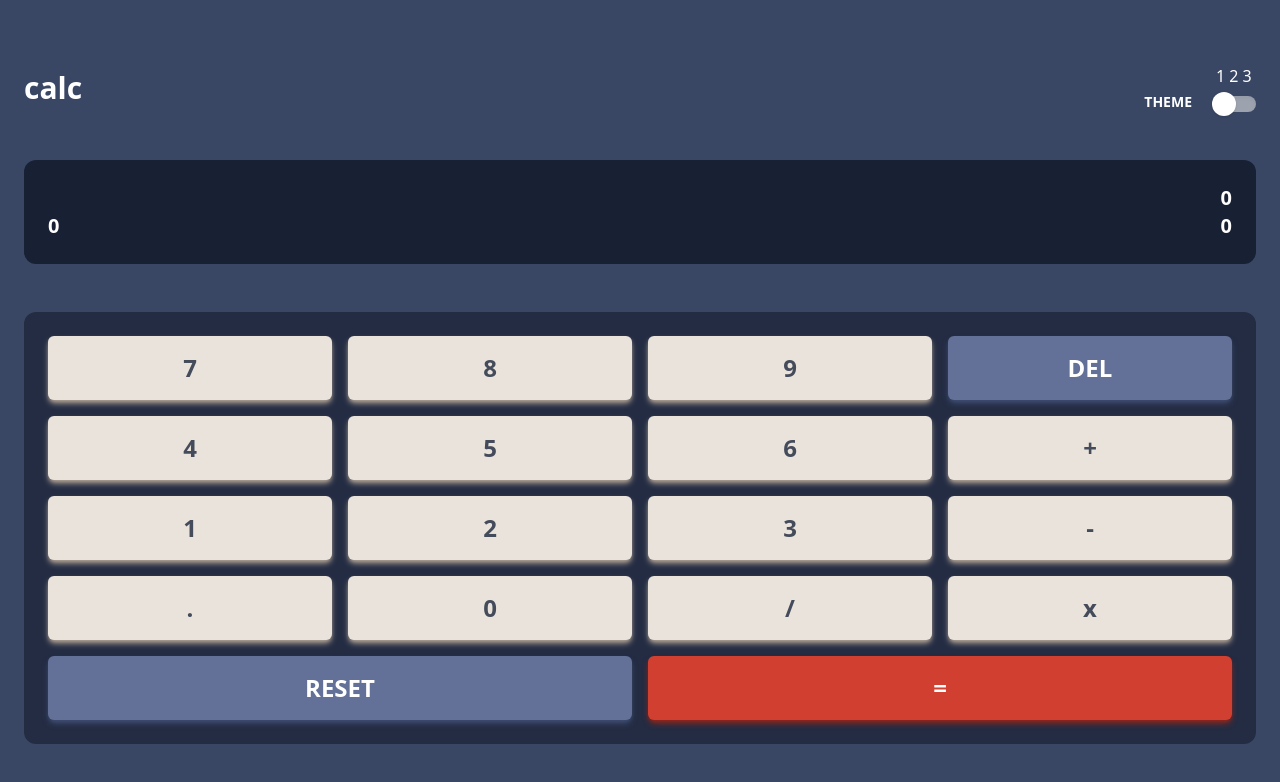
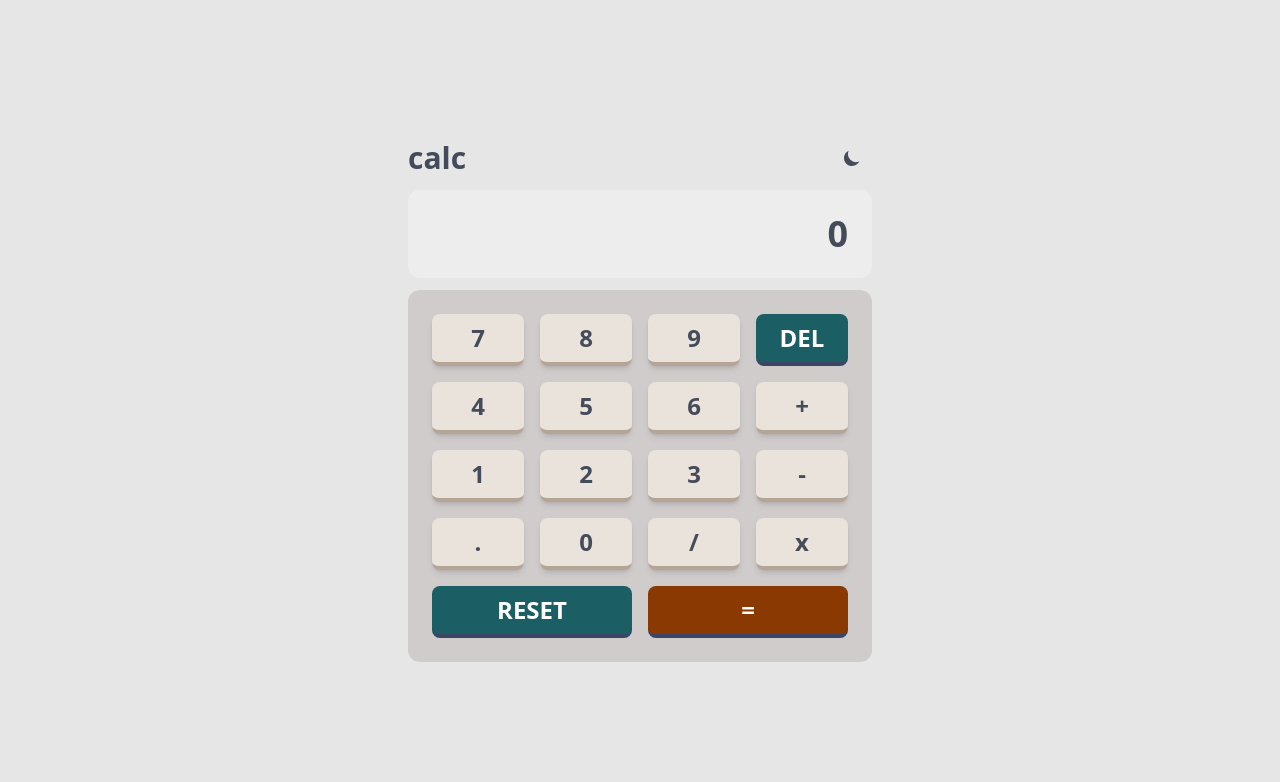
Before and after one commit to ibrahimherith/calculator, a website: page index.html in a window 1280 px wide. Both pictures are taken after a click on the element "RESET". Drawn offline with Linux system fonts and the light colour scheme.

Commit message:
major changes

```diff
--- a/index.html
+++ b/index.html
@@ -8,56 +8,68 @@
     <!--Links-->
     <link rel="stylesheet" href="css/main.css" />
   </head>
-  <body class="bg-MainBackground">
-    <header>
-      <div class="container mx-auto p-6 mt-10 flex justify-between items-center">
-        <!--left side-->
-        <h5 class="text-3xl text-White font-bold">calc</h5>
-        <!--right side-->
-        <div class="flex items-end">
-          <p class="pr-6 text-sm text-white font-bold">THEME</p>
-          <div>
-            <p class="text-White">1 2 3</p>
-            <div class="flex items-center justify-center w-full mt-2">
-              <label for="toogleA" class="flex items-center cursor-pointer">
-                <!-- toggle -->
-                <div class="relative">
-                  <!-- input -->
-                  <input id="toogleA" type="checkbox" class="sr-only" />
-                  <!-- line -->
-                  <div
-                    class="w-10 h-4 bg-gray-400 rounded-full shadow-inner"
-                  ></div>
-                  <!-- dot -->
-                  <div
-                    class="dot absolute w-6 h-6 bg-white rounded-full shadow -left-1 -top-1 transition"
-                  ></div>
-                </div>
-              </label>
-            </div>
+  <body class="bg-LightGray dark:bg-MainBackground">
+    <main
+      class="container mx-auto h-screen p-6 flex justify-center items-center"
+    >
+      <div class="space-y-3 md:w-1/2">
+        <!--header-->
+        <section>
+          <div class="flex justify-between items-center">
+            <!--title-->
+            <h5
+              class="text-3xl text-VeryDarkGrayishBlue dark:text-White font-bold"
+            >
+              calc
+            </h5>
+            <!--theme button-->
+            <button
+              id="theme-toggle"
+              type="button"
+              class="text-VeryDarkGrayishBlue dark:text-White hover:bg-gray-100 dark:hover:bg-gray-700 focus:outline-none focus:ring-4 focus:ring-gray-200 dark:focus:ring-gray-700 rounded-lg text-sm p-2.5"
+            >
+              <svg
+                id="theme-toggle-dark-icon"
+                class="w-5 h-5 hidden"
+                fill="currentColor"
+                viewBox="0 0 20 20"
+                xmlns="http://www.w3.org/2000/svg"
+              >
+                <path
+                  d="M17.293 13.293A8 8 0 016.707 2.707a8.001 8.001 0 1010.586 10.586z"
+                ></path>
+              </svg>
+              <svg
+                id="theme-toggle-light-icon"
+                class="w-5 h-5 hidden"
+                fill="currentColor"
+                viewBox="0 0 20 20"
+                xmlns="http://www.w3.org/2000/svg"
+              >
+                <path
+                  d="M10 2a1 1 0 011 1v1a1 1 0 11-2 0V3a1 1 0 011-1zm4 8a4 4 0 11-8 0 4 4 0 018 0zm-.464 4.95l.707.707a1 1 0 001.414-1.414l-.707-.707a1 1 0 00-1.414 1.414zm2.12-10.607a1 1 0 010 1.414l-.706.707a1 1 0 11-1.414-1.414l.707-.707a1 1 0 011.414 0zM17 11a1 1 0 100-2h-1a1 1 0 100 2h1zm-7 4a1 1 0 011 1v1a1 1 0 11-2 0v-1a1 1 0 011-1zM5.05 6.464A1 1 0 106.465 5.05l-.708-.707a1 1 0 00-1.414 1.414l.707.707zm1.414 8.486l-.707.707a1 1 0 01-1.414-1.414l.707-.707a1 1 0 011.414 1.414zM4 11a1 1 0 100-2H3a1 1 0 000 2h1z"
+                  fill-rule="evenodd"
+                  clip-rule="evenodd"
+                ></path>
+              </svg>
+            </button>
           </div>
-        </div>
-      </div>
-    </header>
-    <main>
-      <!--screen-->
-      <section>
-        <div class="container mx-auto p-6">
+        </section>
+        <!--screen-->
+        <section>
           <div
-            class="p-6 w-full rounded-xl flex flex-col items-end bg-ScreenBackground text-xl text-White font-bold"
+            class="p-6 flex flex-col items-end rounded-xl text-4xl text-VeryDarkGrayishBlue dark:text-White font-bold bg-VeryLightGray dark:bg-ScreenBackground"
           >
-            <div class="display-1">0</div>
             <div class="flex justify-between w-full">
-              <div class="temp-result">0</div>
+              <div class="display-1"></div>
               <div class="display-2">0</div>
             </div>
           </div>
-        </div>
-      </section>
-      <section>
-        <div class="container mx-auto p-6">
+        </section>
+        <!--buttons-->
+        <section>
           <div
-            class="all-buttons p-6 w-full rounded-xl text-VeryDarkGrayishBlue text-center text-2xl font-bold bg-KeypadBackground grid grid-cols-4 gap-4"
+            class="all-buttons p-6 rounded-xl text-VeryDarkGrayishBlue text-center text-2xl font-bold bg-GrayishRed dark:bg-KeypadBackground grid grid-cols-4 gap-4"
           >
             <div class="button number btn-primary">7</div>
             <div class="button number btn-primary">8</div>
@@ -86,8 +98,8 @@
             </div>
             <div class="button equal btn-tertiary col-span-2 text-White">=</div>
           </div>
-        </div>
-      </section>
+        </section>
+      </div>
     </main>
 
     <script src="js/app.js"></script>
--- a/input.css
+++ b/input.css
@@ -12,14 +12,14 @@ input:checked ~ .dot {
 /*Buttons*/
 @layer components {
     .btn-primary {
-        @apply p-4 bg-LightGrayishOrange shadow-md shadow-GrayishOrange cursor-pointer rounded-md;
+        @apply p-2 bg-LightGrayishOrange shadow-md border-b-4 border-GrayishOrange cursor-pointer rounded-lg hover:bg-White;
     }
 
     .btn-secondary {
-        @apply p-4 bg-KeyBackground shadow-md shadow-KeyShadow cursor-pointer rounded-md;
+        @apply p-2 bg-VeryDarkCyan dark:bg-KeyBackground border-b-4 border-MainBackground cursor-pointer rounded-lg hover:bg-DarkModerateCyan;
     }
 
     .btn-tertiary {
-        @apply p-4 bg-Red shadow-md shadow-DarkRed cursor-pointer rounded-md;
+        @apply p-2 bg-DarkOrange dark:bg-Red border-b-4 border-MainBackground cursor-pointer rounded-lg hover:bg-Orange;
     }
 }
--- a/js/app.js
+++ b/js/app.js
@@ -1,6 +1,6 @@
+//variables
 const display1El = document.querySelector('.display-1');
 const display2El = document.querySelector('.display-2');
-const tempResultEl = document.querySelector('.temp-result');
 const numbersEl = document.querySelectorAll('.number');
 const operationEl = document.querySelectorAll('.operation');
 const equalEl = document.querySelector('.equal');
@@ -65,14 +65,13 @@ equalEl.addEventListener('click', (e) => {
     display2El.innerText = result;
     dis2Num = result;
     dis1Num = '';
-    tempResultEl.innerText = '';
+    display1El.innerText = '';
 })
 
 
 clearAllEl.addEventListener('click', (e) => {
-    display1El.innerText = '0';
+    display1El.innerText = '';
     display2El.innerText = '0';
-    tempResultEl.innerText = '0';
     dis1Num = '';
     dis2Num = '';
     result = '';
@@ -91,8 +90,6 @@ function clearVar(name = ''){  //clears display-2 and display values on display-
     display1El.innerText = dis1Num;
     display2El.innerText = '';
     dis2Num = '';
-
-    tempResultEl.innerText = result; //display temporary result on temp-result
 }
 
 function mathOperation(){ //performs arithmetic calculations
@@ -167,3 +164,47 @@ function clickOperation(key){
 function clickEqual(){
     equalEl.click()
 }
+
+
+
+///THEME JS
+var themeToggleDarkIcon = document.getElementById('theme-toggle-dark-icon');
+var themeToggleLightIcon = document.getElementById('theme-toggle-light-icon');
+
+// Change the icons inside the button based on previous settings
+if (localStorage.getItem('color-theme') === 'dark' || (!('color-theme' in localStorage) && window.matchMedia('(prefers-color-scheme: dark)').matches)) {
+    themeToggleLightIcon.classList.remove('hidden');
+} else {
+    themeToggleDarkIcon.classList.remove('hidden');
+}
+
+var themeToggleBtn = document.getElementById('theme-toggle');
+
+themeToggleBtn.addEventListener('click', function() {
+
+    // toggle icons inside button
+    themeToggleDarkIcon.classList.toggle('hidden');
+    themeToggleLightIcon.classList.toggle('hidden');
+
+    // if set via local storage previously
+    if (localStorage.getItem('color-theme')) {
+        if (localStorage.getItem('color-theme') === 'light') {
+            document.documentElement.classList.add('dark');
+            localStorage.setItem('color-theme', 'dark');
+        } else {
+            document.documentElement.classList.remove('dark');
+            localStorage.setItem('color-theme', 'light');
+        }
+
+    // if NOT set via local storage previously
+    } else {
+        if (document.documentElement.classList.contains('dark')) {
+            document.documentElement.classList.remove('dark');
+            localStorage.setItem('color-theme', 'light');
+        } else {
+            document.documentElement.classList.add('dark');
+            localStorage.setItem('color-theme', 'dark');
+        }
+    }
+
+});
--- a/tailwind.config.js
+++ b/tailwind.config.js
@@ -1,8 +1,14 @@
 /** @type {import('tailwindcss').Config} */
 module.exports = {
   content: ["./*.html"],
+  darkMode: "class",
   theme: {
-    screens:{},
+    screens:{
+      sm: "480px",
+      md: "768px",
+      lg: "976px",
+      xl: "1440px",
+    },
     extend: {
       colors: {
         /*** theme 1 ***/
```
Also changed, not shown: css/main.css.
